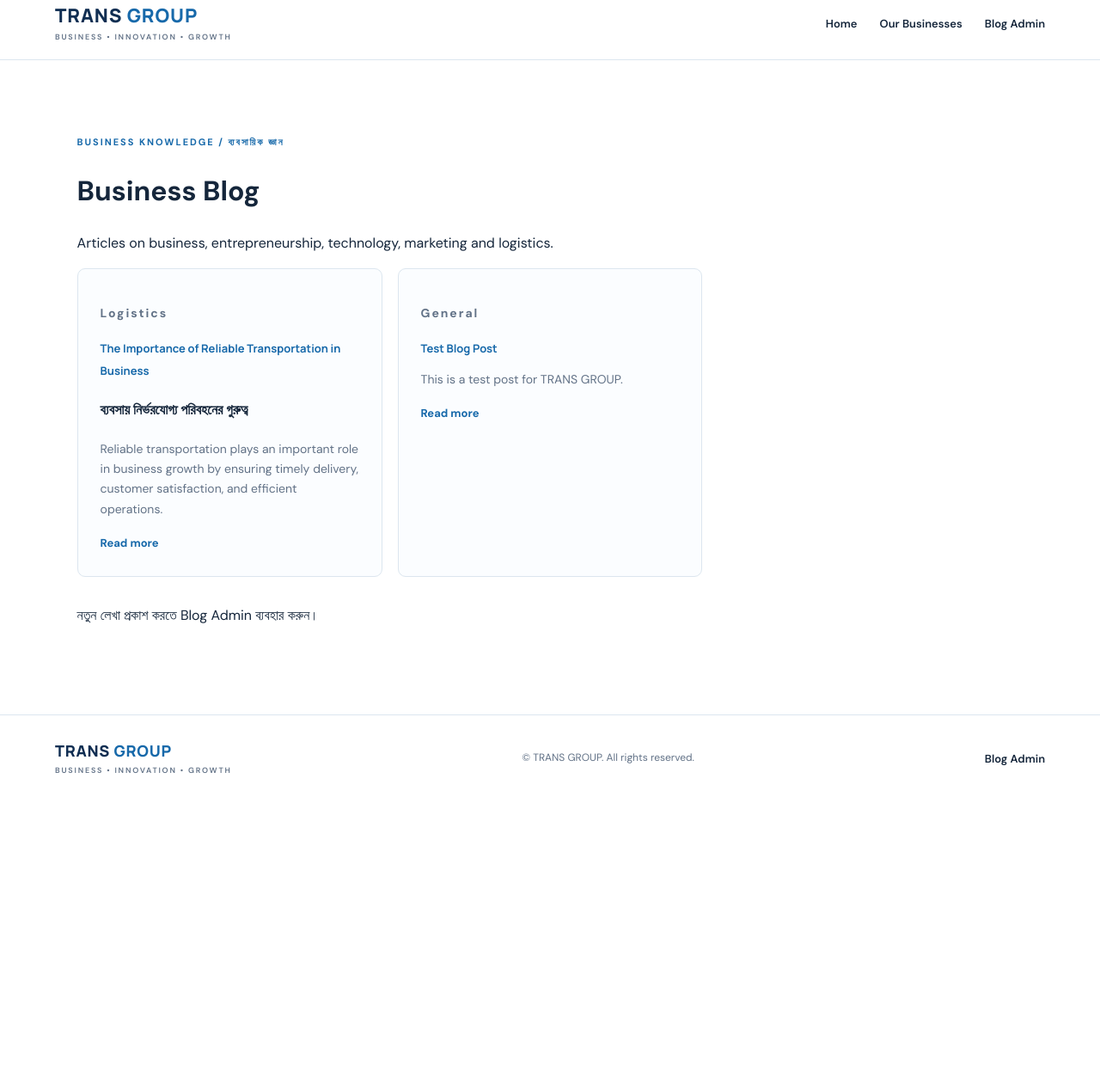
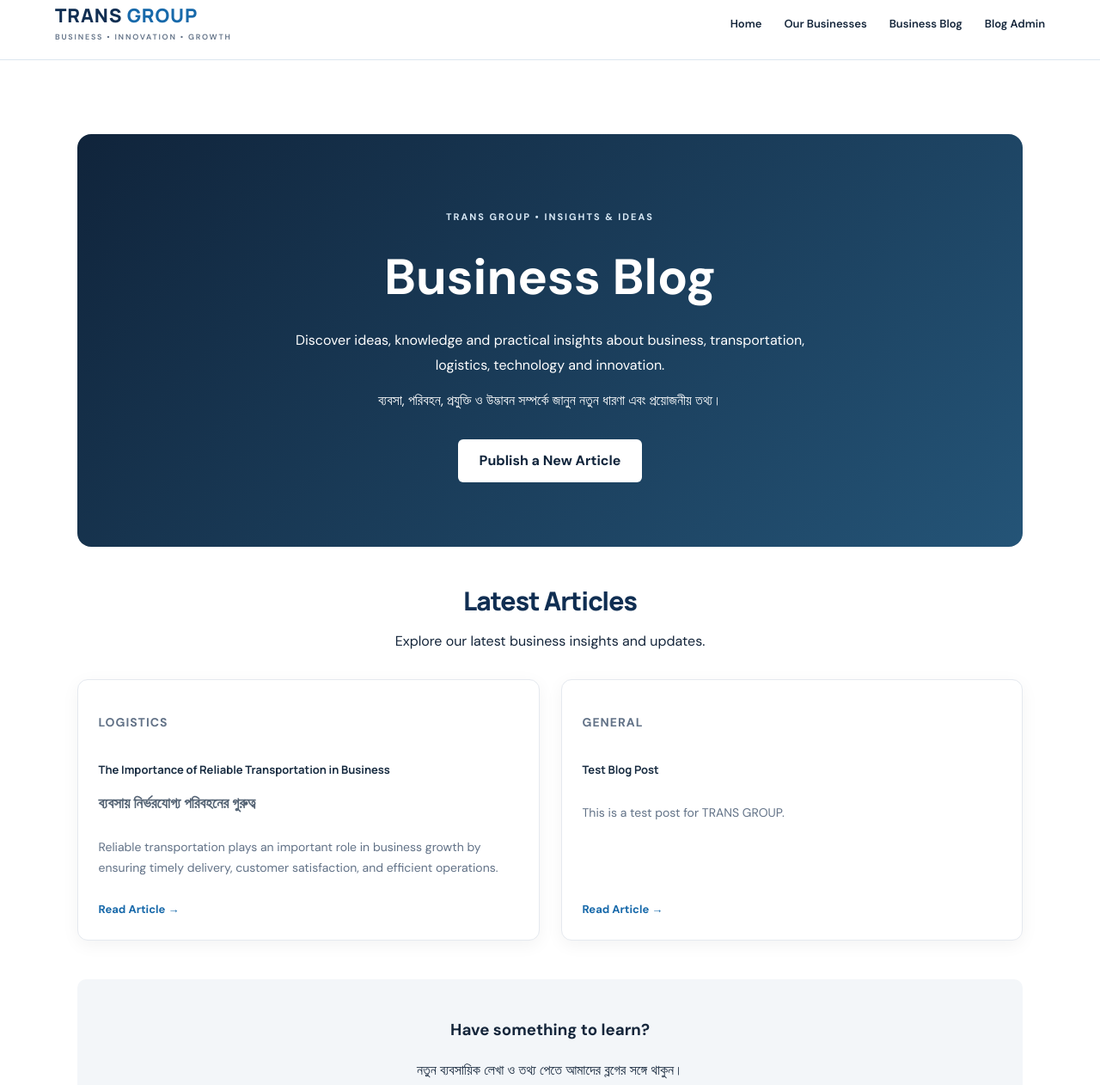
Before and after one commit to trans9924/trans-group-website, an Eleventy site: page blog.njk in a window 1280 px wide. Shown: the part 14-1276 px from the top of the page at 86% size. Before the commit the page ends 946 px from the top, so only its background shows below. Built offline with nearby package versions, Linux system fonts and the light colour scheme; Eleventy itself is replaced by a stand-in of ours; files that its build step writes are made by us from their sources.

Commit message:
Enhance blog layout and add meta description
Added meta description and enhanced blog layout with new styles and sections.

```diff
--- a/blog.njk
+++ b/blog.njk
@@ -9,53 +9,211 @@ permalink: blog.html
   <meta charset="utf-8">
   <meta name="viewport" content="width=device-width, initial-scale=1">
   <title>Business Blog | TRANS GROUP</title>
+  <meta name="description" content="Business insights, transportation, logistics and innovation from TRANS GROUP.">
   <link rel="stylesheet" href="/styles.css">
+
+  <style>
+    .blog-hero {
+      padding: 75px 24px;
+      text-align: center;
+      background: linear-gradient(135deg, #10243b, #245477);
+      color: white;
+      border-radius: 16px;
+      margin-bottom: 45px;
+    }
+    .blog-hero .eyebrow {
+      color: #d8e8f5;
+      letter-spacing: 2px;
+    }
+    .blog-hero h1 {
+      font-size: clamp(36px, 6vw, 58px);
+      margin: 12px 0;
+    }
+    .blog-hero p {
+      max-width: 650px;
+      margin: 12px auto;
+      line-height: 1.8;
+    }
+    .blog-admin-link {
+      display: inline-block;
+      margin-top: 18px;
+      padding: 12px 25px;
+      background: white;
+      color: #10243b;
+      border-radius: 6px;
+      text-decoration: none;
+      font-weight: bold;
+    }
+    .blog-intro {
+      text-align: center;
+      margin-bottom: 30px;
+    }
+    .blog-intro h2 {
+      font-size: 30px;
+      margin-bottom: 8px;
+    }
+    .post-grid {
+      display: grid;
+      grid-template-columns: repeat(auto-fit, minmax(260px, 1fr));
+      gap: 25px;
+      margin-top: 30px;
+    }
+    .post-card {
+      background: white;
+      border: 1px solid #e5e9ef;
+      border-radius: 12px;
+      padding: 24px;
+      box-shadow: 0 5px 20px rgba(0,0,0,.05);
+      display: flex;
+      flex-direction: column;
+      gap: 12px;
+    }
+    .post-card img {
+      width: 100%;
+      height: 190px;
+      object-fit: cover;
+      border-radius: 8px;
+    }
+    .post-category {
+      color: #28618a;
+      font-size: 13px;
+      font-weight: bold;
+      text-transform: uppercase;
+      letter-spacing: 1px;
+    }
+    .post-card h3 {
+      margin: 0;
+      font-size: 21px;
+      line-height: 1.4;
+    }
+    .post-card h3 a {
+      color: #172b40;
+      text-decoration: none;
+    }
+    .post-card h3 a:hover {
+      color: #28618a;
+    }
+    .post-card h4 {
+      margin: 0;
+      color: #536273;
+      font-size: 17px;
+    }
+    .post-card p {
+      line-height: 1.7;
+    }
+    .read-more {
+      color: #205b87;
+      font-weight: bold;
+      text-decoration: none;
+      margin-top: auto;
+    }
+    .blog-empty {
+      text-align: center;
+      padding: 35px;
+      background: #f5f7fa;
+      border-radius: 10px;
+    }
+    .blog-note {
+      text-align: center;
+      margin: 45px 0 15px;
+      padding: 25px;
+      background: #f3f6f9;
+      border-radius: 10px;
+    }
+    @media (max-width: 600px) {
+      .blog-hero {
+        padding: 50px 18px;
+      }
+      .post-grid {
+        grid-template-columns: 1fr;
+      }
+    }
+  </style>
 </head>
+
 <body>
 <header class="site-header">
-  <a class="brand" href="/">TRANS <span>GROUP</span>
+  <a class="brand" href="/">
+    TRANS <span>GROUP</span>
     <small>BUSINESS • INNOVATION • GROWTH</small>
   </a>
   <nav>
     <a href="/">Home</a>
     <a href="/#businesses">Our Businesses</a>
+    <a href="/blog.html">Business Blog</a>
     <a href="/admin/">Blog Admin</a>
   </nav>
 </header>
 
 <main class="section">
-  <p class="eyebrow">BUSINESS KNOWLEDGE / ব্যবসায়িক জ্ঞান</p>
-  <h1>Business Blog</h1>
-  <p>Articles on business, entrepreneurship, technology, marketing and logistics.</p>
 
+  <section class="blog-hero">
+    <p class="eyebrow">TRANS GROUP • INSIGHTS & IDEAS</p>
+    <h1>Business Blog</h1>
+    <p>
+      Discover ideas, knowledge and practical insights about business,
+      transportation, logistics, technology and innovation.
+    </p>
+    <p lang="bn">
+      ব্যবসা, পরিবহন, প্রযুক্তি ও উদ্ভাবন সম্পর্কে জানুন
+      নতুন ধারণা এবং প্রয়োজনীয় তথ্য।
+    </p>
+    <a class="blog-admin-link" href="/admin/">Publish a New Article</a>
+  </section>
+
+  <section class="blog-intro">
+    <h2>Latest Articles</h2>
+    <p>Explore our latest business insights and updates.</p>
+  </section>
+
+  {% if collections.blog.length %}
   <div class="post-grid">
     {% for post in collections.blog | reverse %}
     <article class="post-card">
-      <p class="post-category">{{ post.data.category }}</p>
-      <h3><a href="{{ post.url }}">{{ post.data.title }}</a></h3>
-      {% if post.data.title_bn %}
-      <h4>{{ post.data.title_bn }}</h4>
-      {% endif %}
-      <p>{{ post.data.description }}</p>
+
       {% if post.data.thumbnail %}
       <img src="{{ post.data.thumbnail }}" alt="{{ post.data.title }}">
       {% endif %}
-      <a href="{{ post.url }}">Read more</a>
+
+      <p class="post-category">{{ post.data.category }}</p>
+
+      <h3>
+        <a href="{{ post.url }}">{{ post.data.title }}</a>
+      </h3>
+
+      {% if post.data.title_bn %}
+      <h4 lang="bn">{{ post.data.title_bn }}</h4>
+      {% endif %}
+
+      <p>{{ post.data.description }}</p>
+
+      <a class="read-more" href="{{ post.url }}">Read Article →</a>
+
     </article>
     {% endfor %}
   </div>
+  {% else %}
+  <div class="blog-empty">
+    <h3>Articles coming soon</h3>
+    <p>New business articles will be published here.</p>
+  </div>
+  {% endif %}
 
-  <p lang="bn" style="margin-top:32px">
-    নতুন লেখা প্রকাশ করতে Blog Admin ব্যবহার করুন।
-  </p>
+  <section class="blog-note">
+    <h3>Have something to learn?</h3>
+    <p lang="bn">নতুন ব্যবসায়িক লেখা ও তথ্য পেতে আমাদের ব্লগের সঙ্গে থাকুন।</p>
+  </section>
+
 </main>
 
 <footer>
-  <a class="brand footer-brand" href="/">TRANS <span>GROUP</span>
+  <a class="brand footer-brand" href="/">
+    TRANS <span>GROUP</span>
     <small>BUSINESS • INNOVATION • GROWTH</small>
   </a>
   <p>© TRANS GROUP. All rights reserved.</p>
   <a href="/admin/">Blog Admin</a>
 </footer>
+
 </body>
 </html>
```
